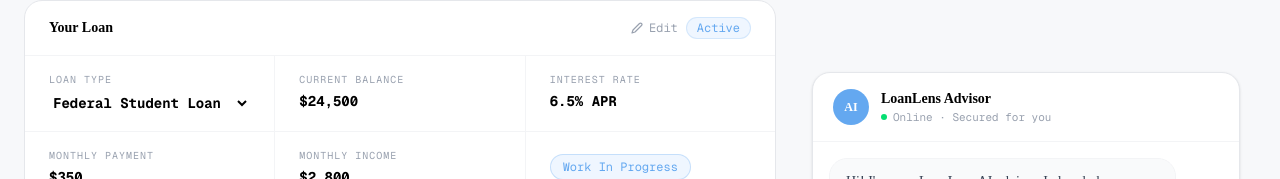
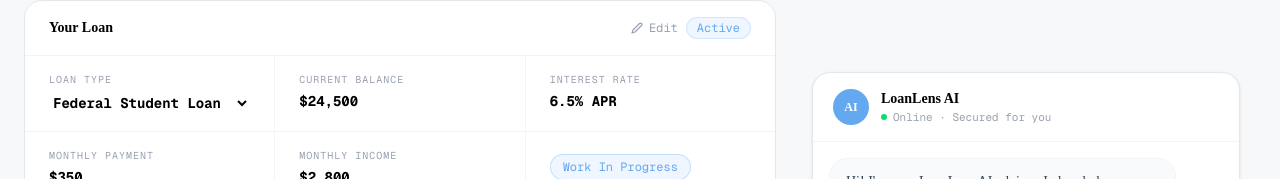
Before and after one commit to alexgimourginas/LoanLens, a Next.js app: page /dashboard in a window 1280 px wide. Shown: the part 301-480 px from the top of the page. Built offline with nearby package versions, Linux system fonts and the light colour scheme.

Commit message:
rename AI advisor to LoanLens AI

```diff
--- a/app/dashboard/page.tsx
+++ b/app/dashboard/page.tsx
@@ -627,7 +627,7 @@ export default function Dashboard() {
                       <span className="text-white text-xs font-bold">AI</span>
                     </div>
                     <div>
-                      <div className="font-bold text-sm">LoanLens Advisor</div>
+                      <div className="font-bold text-sm">LoanLens AI</div>
                       <div className="flex items-center gap-1.5">
                         <div className="w-1.5 h-1.5 rounded-full bg-green-400 animate-pulse" />
                         <span className="text-[11px] text-gray-400 font-mono">Online · Secured for you</span>
@@ -1249,7 +1249,7 @@ export default function Dashboard() {
               <span className="text-white text-xs font-bold">AI</span>
             </div>
             <div>
-              <div className="font-bold text-sm">LoanLens Advisor</div>
+              <div className="font-bold text-sm">LoanLens AI</div>
               <div className="flex items-center gap-1.5">
                 <div className="w-1.5 h-1.5 rounded-full bg-green-400 animate-pulse" />
                 <span className="text-[11px] text-gray-400 font-mono">
```
